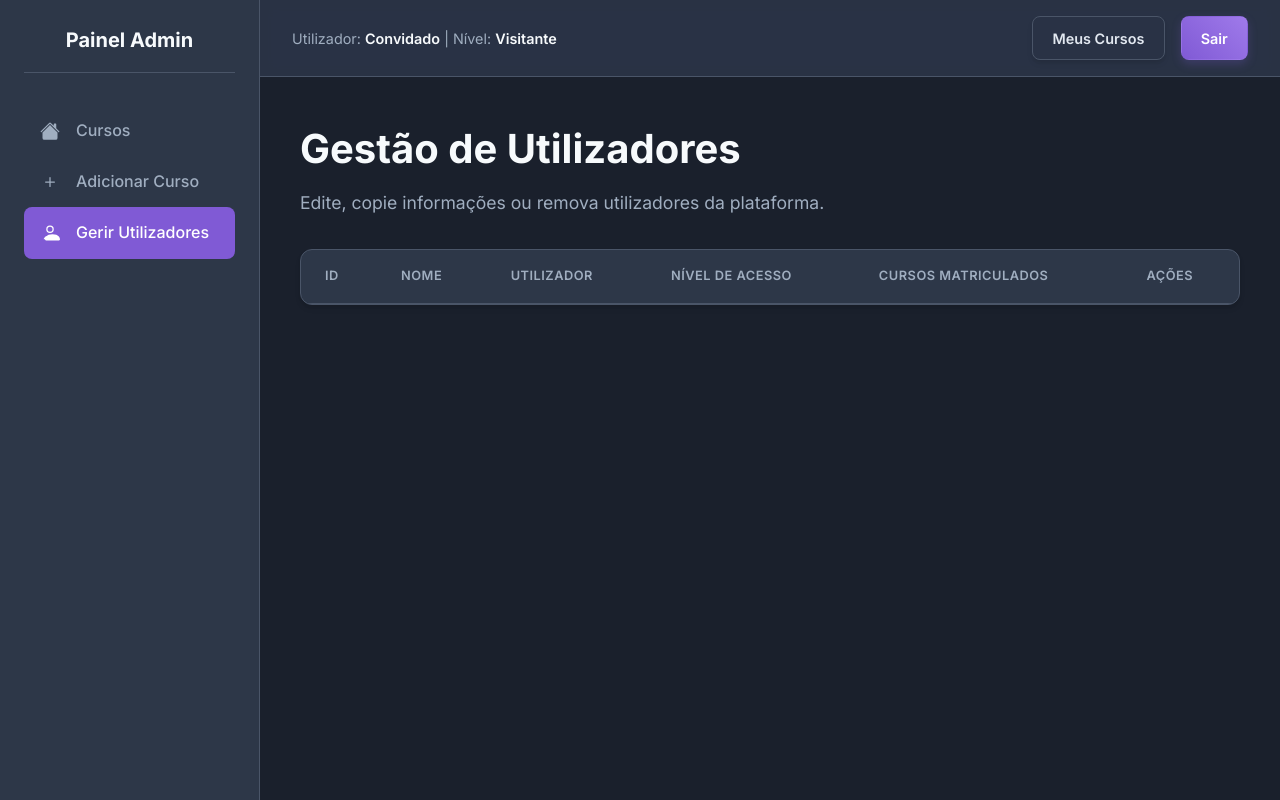
After one commit to PedroWu7/sistema-de-matricula-escolar, a PHP site: the page made by View/utilizadores.php in a window 1280 px wide. The commit adds this page. Run offline with PHP 8.4, Linux system fonts and the light colour scheme; the template is opened without the code that fills it, so the values that code supplies are empty.

Commit message:
Arrumado botão participar e adicionado gerir utilizadores

```diff
--- a/Model/Curso.php
+++ b/Model/Curso.php
@@ -43,6 +43,9 @@
             if($resp->num_rows > 0){
                 $curso_alunos = $resp->fetch_assoc()["alunos"];
             }
+            if(str_contains($curso_alunos, "$usuario")){
+                return "inscrito";
+            }
             $novos_alunos = $curso_alunos . $usuario;
 
             echo $novos_alunos;
--- /dev/null
+++ b/View/utilizadores.php
@@ -0,0 +1,290 @@
+<!DOCTYPE html>
+<html lang="pt-BR">
+<head>
+  <meta charset="UTF-8" />
+  <meta name="viewport" content="width=device-width, initial-scale=1.0"/>
+  <title>Gerir Utilizadores</title>
+  <link rel="preconnect" href="https://fonts.googleapis.com">
+  <link rel="preconnect" href="https://fonts.gstatic.com" crossorigin>
+  <link href="https://fonts.googleapis.com/css2?family=Inter:wght@400;500;600;700&display=swap" rel="stylesheet">
+  <style>
+    :root {
+      --primary-color: #805AD5;
+      --primary-hover: #6B46C1;
+      --danger-color: #E53E3E;
+      --danger-hover: #C53030;
+
+      --dark-text: #F7FAFC;
+      --body-text: #E2E8F0;
+      --light-text: #A0AEC0;
+
+      --bg-color: #1A202C;
+      --sidebar-bg: #2D3748;
+      --card-bg-color: #2D3748;
+      --border-color: #4A5568;
+      --white-color: #FFFFFF;
+
+      --sidebar-width: 260px;
+      --border-radius: 12px;
+      --shadow-sm: 0 4px 6px -1px rgba(0, 0, 0, 0.1), 0 2px 4px -1px rgba(0, 0, 0, 0.06);
+      --shadow-md: 0 10px 15px -3px rgba(0, 0, 0, 0.1), 0 4px 6px -2px rgba(0, 0, 0, 0.05);
+    }
+
+    * { box-sizing: border-box; margin: 0; padding: 0; }
+
+    body {
+      font-family: 'Inter', sans-serif;
+      background-color: var(--bg-color);
+      color: var(--body-text);
+      line-height: 1.6;
+    }
+
+    .admin-sidebar {
+      position: fixed; top: 0; left: 0;
+      width: var(--sidebar-width); height: 100vh;
+      background-color: var(--sidebar-bg);
+      border-right: 1px solid var(--border-color);
+      display: flex; flex-direction: column;
+      padding: 1.5rem; transition: transform 0.3s ease;
+      z-index: 1001;
+    }
+    .sidebar-header {
+      margin-bottom: 2rem; padding-bottom: 1rem;
+      border-bottom: 1px solid var(--border-color);
+    }
+    .sidebar-header h2 {
+      color: var(--dark-text); font-size: 1.25rem; text-align: center;
+    }
+    .sidebar-nav { flex-grow: 1; }
+    .sidebar-nav ul { list-style: none; }
+    .sidebar-nav li a {
+      display: flex; align-items: center; gap: 1rem;
+      padding: 0.8rem 1rem; text-decoration: none;
+      color: var(--light-text); font-weight: 500;
+      border-radius: 8px; transition: background-color 0.2s, color 0.2s;
+    }
+    .sidebar-nav li a:hover,
+    .sidebar-nav li a.active {
+      background-color: var(--primary-color);
+      color: var(--white-color);
+    }
+
+    .page-content { transition: margin-left 0.3s ease; }
+    .admin-view .page-content { margin-left: var(--sidebar-width); }
+
+    header {
+      background-color: rgba(45, 55, 72, 0.85);
+      padding: 1rem 2rem; border-bottom: 1px solid var(--border-color);
+      position: sticky; top: 0; z-index: 999;
+      backdrop-filter: saturate(180%) blur(8px);
+      -webkit-backdrop-filter: saturate(180%) blur(8px);
+    }
+    .header-container {
+      display: flex; justify-content: space-between; align-items: center;
+      max-width: 1320px; margin: 0 auto;
+    }
+    .header-info p { font-size: 0.9rem; color: var(--light-text); }
+    .header-info p span { font-weight: 600; color: var(--dark-text); }
+    .header-actions { display: flex; gap: 1rem; align-items: center; }
+
+    .btn {
+      display: inline-flex; align-items: center; justify-content: center;
+      gap: 0.5rem; text-decoration: none; padding: 0.6rem 1.2rem;
+      border-radius: 8px; font-weight: 600; font-size: 0.9rem;
+      border: 1px solid transparent; cursor: pointer; transition: all 0.2s ease;
+    }
+    .btn:hover { transform: translateY(-2px); box-shadow: var(--shadow-md); }
+    .btn-fill {
+      background: linear-gradient(45deg, var(--primary-color), #9F7AEA); color: var(--white-color);
+      box-shadow: 0 4px 10px rgba(128, 90, 213, 0.25);
+    }
+    .btn-fill:hover { background: linear-gradient(45deg, var(--primary-hover), #805AD5); }
+    .btn-outline { background-color: transparent; color: var(--body-text); border-color: var(--border-color); box-shadow: var(--shadow-sm); }
+    .btn-outline:hover { background-color: var(--sidebar-bg); border-color: var(--light-text); }
+
+    main { padding: 2.5rem; max-width: 1320px; margin: 0 auto; }
+    .page-header { margin-bottom: 2rem; }
+    .page-header h1 { font-size: 2.5rem; color: var(--dark-text); font-weight: 700; margin-bottom: 0.5rem; }
+    .page-header p { font-size: 1.1rem; color: var(--light-text); }
+
+    .table-container {
+      background-color: var(--card-bg-color);
+      border-radius: var(--border-radius);
+      border: 1px solid var(--border-color);
+      box-shadow: var(--shadow-sm);
+      overflow-x: auto;
+    }
+
+    table {
+      width: 100%;
+      border-collapse: collapse;
+    }
+
+    th, td {
+      padding: 1rem 1.5rem;
+      text-align: left;
+      border-bottom: 1px solid var(--border-color);
+    }
+
+    th {
+      font-size: 0.8rem;
+      font-weight: 600;
+      color: var(--light-text);
+      text-transform: uppercase;
+      letter-spacing: 0.5px;
+    }
+
+    td { font-size: 0.95rem; }
+    td .level-admin {
+      color: #F6E05E;
+      font-weight: 600;
+    }
+    td .level-aluno {
+      color: #90CDF4;
+    }
+
+    .course-tag {
+      display: inline-block;
+      background-color: var(--primary-color);
+      color: var(--white-color);
+      font-size: 0.8rem;
+      font-weight: 500;
+      padding: 0.25rem 0.6rem;
+      border-radius: 99px;
+      margin: 0.2rem;
+    }
+
+    .actions-cell {
+      display: flex;
+      gap: 0.75rem;
+    }
+    .action-btn {
+      background-color: transparent;
+      border: none;
+      cursor: pointer;
+      color: var(--light-text);
+      transition: color 0.2s;
+      padding: 0.5rem;
+      display: flex;
+      align-items: center;
+      justify-content: center;
+      border-radius: 6px;
+    }
+    .action-btn:hover { background-color: rgba(74, 85, 104, 0.5); }
+    .action-btn.edit:hover { color: #63B3ED; }
+    .action-btn.copy:hover { color: #48BB78; }
+    .action-btn.remove:hover { color: var(--danger-color); }
+
+    @media (max-width: 1024px) {
+      .admin-sidebar { transform: translateX(-100%); }
+      .admin-view .page-content { margin-left: 0; }
+    }
+  </style>
+</head>
+<body class="admin-view">
+
+  <aside class="admin-sidebar">
+    <div class="sidebar-header">
+      <h2>Painel Admin</h2>
+    </div>
+    <nav class="sidebar-nav">
+      <ul>
+        <li>
+          <a href="../">
+            <svg width="20" height="20" fill="currentColor" viewBox="0 0 16 16"><path d="M8.707 1.5a1 1 0 0 0-1.414 0L.646 8.146a.5.5 0 0 0 .708.708L8 2.207l6.646 6.647a.5.5 0 0 0 .708-.708L13 5.793V2.5a.5.5 0 0 0-.5-.5h-1a.5.5 0 0 0-.5.5v1.293L8.707 1.5z"/><path d="m8 3.293 6 6V13.5a1.5 1.5 0 0 1-1.5 1.5h-9A1.5 1.5 0 0 1 2 13.5V9.293l6-6z"/></svg>
+            Cursos
+          </a>
+        </li>
+        <li>
+          <a href="../adicionar/curso">
+            <svg width="20" height="20" fill="currentColor" viewBox="0 0 16 16"><path d="M8 4a.5.5 0 0 1 .5.5v3h3a.5.5 0 0 1 0 1h-3v3a.5.5 0 0 1-1 0v-3h-3a.5.5 0 0 1 0-1h3v-3A.5.5 0 0 1 8 4z"/></svg>
+            Adicionar Curso
+          </a>
+        </li>
+        <li>
+          <a href="gerenciar/usuarios" class="active">
+            <svg width="20" height="20" fill="currentColor" viewBox="0 0 16 16"><path d="M15 14s1 0 1-1-1-4-6-4s-6 3-6 4 1 1 1 1h10zm-9.995-.944v-.002.002zM3.022 13h9.956a.274.274 0 0 0 .014-.002l.008-.002c-.001-.246-.154-.986-.832-1.664C11.516 10.68 10.289 10 8 10c-2.29 0-3.516.68-4.168 1.332-.678.678-.83 1.418-.832 1.664a1.05 1.05 0 0 0 .022.004zM8 7a2 2 0 1 0 0-4 2 2 0 0 0 0 4zm3-2a3 3 0 1 1-6 0 3 3 0 0 1 6 0z"/></svg>
+            Gerir Utilizadores
+          </a>
+        </li>
+      </ul>
+    </nav>
+  </aside>
+
+  <div class="page-content">
+    <header>
+      <div class="header-container">
+        <div class="header-info">
+          <p>Utilizador: <span><?= htmlspecialchars($_SESSION["usuario"] ?? 'Convidado') ?></span> | Nível: <span><?= htmlspecialchars($_SESSION["nivel_acesso"] ?? 'Visitante') ?></span></p>
+        </div>
+        <div class="header-actions">
+          <a class="btn btn-outline" href="meus-cursos">Meus Cursos</a>
+          <a class="btn btn-fill" href="logout">Sair</a>
+        </div>
+      </div>
+    </header>
+
+    <main>
+      <div class="page-header">
+        <h1>Gestão de Utilizadores</h1>
+        <p>Edite, copie informações ou remova utilizadores da plataforma.</p>
+      </div>
+
+      <div class="table-container">
+        <table>
+          <thead>
+            <tr>
+              <th>ID</th>
+              <th>Nome</th>
+              <th>Utilizador</th>
+              <th>Nível de Acesso</th>
+              <th>Cursos Matriculados</th>
+              <th>Ações</th>
+            </tr>
+          </thead>
+          <tbody>
+            <?php
+              $utilizadores = UsuarioController::listar();
+              foreach ($utilizadores as $utilizador) {
+            ?>
+            <tr>
+              <td><?= htmlspecialchars($utilizador[0]) ?></td>
+              <td><?= htmlspecialchars($utilizador[1]) ?></td>
+              <td><?= htmlspecialchars($utilizador[2]) ?></td>
+              <td>
+                <span class="level-<?= strtolower(htmlspecialchars($utilizador[4])) ?>">
+                  <?= ucfirst(htmlspecialchars($utilizador[4])) ?>
+                </span>
+              </td>
+              <td>
+                <?php
+                  if (!empty($utilizador[5])) {
+                    $cursos = array_filter(explode(';', $utilizador[5]));
+                    foreach ($cursos as $id_curso) {
+                      echo '<span class="course-tag">' . htmlspecialchars($id_curso) . '</span>';
+                    }
+                  } else {
+                    echo '<span style="color: var(--light-text);">Nenhum</span>';
+                  }
+                ?>
+              </td>
+              <td class="actions-cell">
+                <a href="editar/utilizador/<?= $utilizador[0] ?>" class="action-btn edit" title="Editar">
+                  <svg width="20" height="20" fill="currentColor" viewBox="0 0 16 16"><path d="M12.854.146a.5.5 0 0 0-.707 0L10.5 1.793 14.207 5.5l1.647-1.646a.5.5 0 0 0 0-.708l-3-3zm.646 6.061L9.793 2.5 3.293 9H3.5a.5.5 0 0 1 .5.5v.5h.5a.5.5 0 0 1 .5.5v.5h.5a.5.5 0 0 1 .5.5v.5h.5a.5.5 0 0 1 .5.5v.207l6.5-6.5zm-7.468 7.468A.5.5 0 0 1 6 13.5V13h-.5a.5.5 0 0 1-.5-.5V12h-.5a.5.5 0 0 1-.5-.5V11h-.5a.5.5 0 0 1-.5-.5V10h-.5a.499.499 0 0 1-.175-.032l-.179.178a.5.5 0 0 0-.11.168l-2 5a.5.5 0 0 0 .65.65l5-2a.5.5 0 0 0 .168-.11l.178-.178z"/></svg>
+                </a>
+                <button class="action-btn copy" title="Copiar Informações">
+                  <svg width="20" height="20" fill="currentColor" viewBox="0 0 16 16"><path d="M4 1.5H3a2 2 0 0 0-2 2V14a2 2 0 0 0 2 2h10a2 2 0 0 0 2-2V3.5a2 2 0 0 0-2-2h-1v1h1a1 1 0 0 1 1 1V14a1 1 0 0 1-1 1H3a1 1 0 0 1-1-1V3.5a1 1 0 0 1 1-1h1v-1z"/><path d="M9.5 1a.5.5 0 0 1 .5.5v1a.5.5 0 0 1-.5.5h-3a.5.5 0 0 1-.5-.5v-1a.5.5 0 0 1 .5-.5h3zM-1 7a.5.5 0 0 1 .5-.5h15a.5.5 0 0 1 0 1h-15A.5.5 0 0 1-1 7z"/></svg>
+                </button>
+                <a href="remover/utilizador/<?= $utilizador[0] ?>" class="action-btn remove" title="Remover" onclick="return confirm('Tem a certeza que deseja remover este utilizador?')">
+                  <svg width="20" height="20" fill="currentColor" viewBox="0 0 16 16"><path d="M5.5 5.5A.5.5 0 0 1 6 6v6a.5.5 0 0 1-1 0V6a.5.5 0 0 1 .5-.5zm2.5 0a.5.5 0 0 1 .5.5v6a.5.5 0 0 1-1 0V6a.5.5 0 0 1 .5-.5zm3 .5a.5.5 0 0 0-1 0v6a.5.5 0 0 0 1 0V6z"/><path fill-rule="evenodd" d="M14.5 3a1 1 0 0 1-1 1H13v9a2 2 0 0 1-2 2H5a2 2 0 0 1-2-2V4h-.5a1 1 0 0 1-1-1V2a1 1 0 0 1 1-1H6a1 1 0 0 1 1-1h2a1 1 0 0 1 1 1h3.5a1 1 0 0 1 1 1v1zM4.118 4 4 4.059V13a1 1 0 0 0 1 1h6a1 1 0 0 0 1-1V4.059L11.882 4H4.118zM2.5 3V2h11v1h-11z"/></svg>
+                </a>
+              </td>
+            </tr>
+            <?php } ?>
+          </tbody>
+        </table>
+      </div>
+    </main>
+  </div>
+</body>
+</html>
--- a/index.php
+++ b/index.php
@@ -16,6 +16,7 @@
         "excluir" => CursoController::excluir($url[2]),
         "adicionar" => CursoController::adicionar(),
         "participar" => CursoController::participar($url[2]),
+        "gerenciar" => HomeController::gerenciar(),
         default => HomeController::index()
     }
 
```
Also changed, not shown: Controller/CursoController.php (+22 -6 lines), Controller/HomeController.php (+10 -0 lines), Controller/UsuarioController.php (+29 -0 lines).
